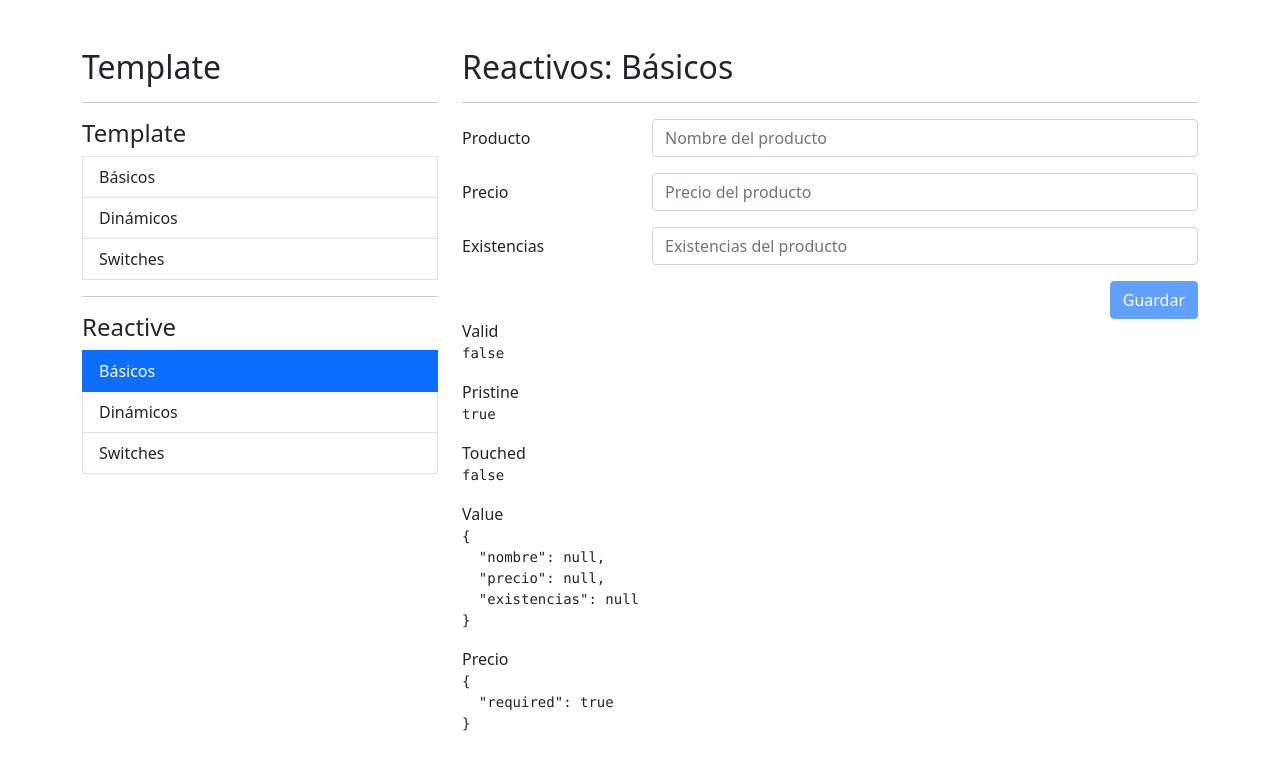
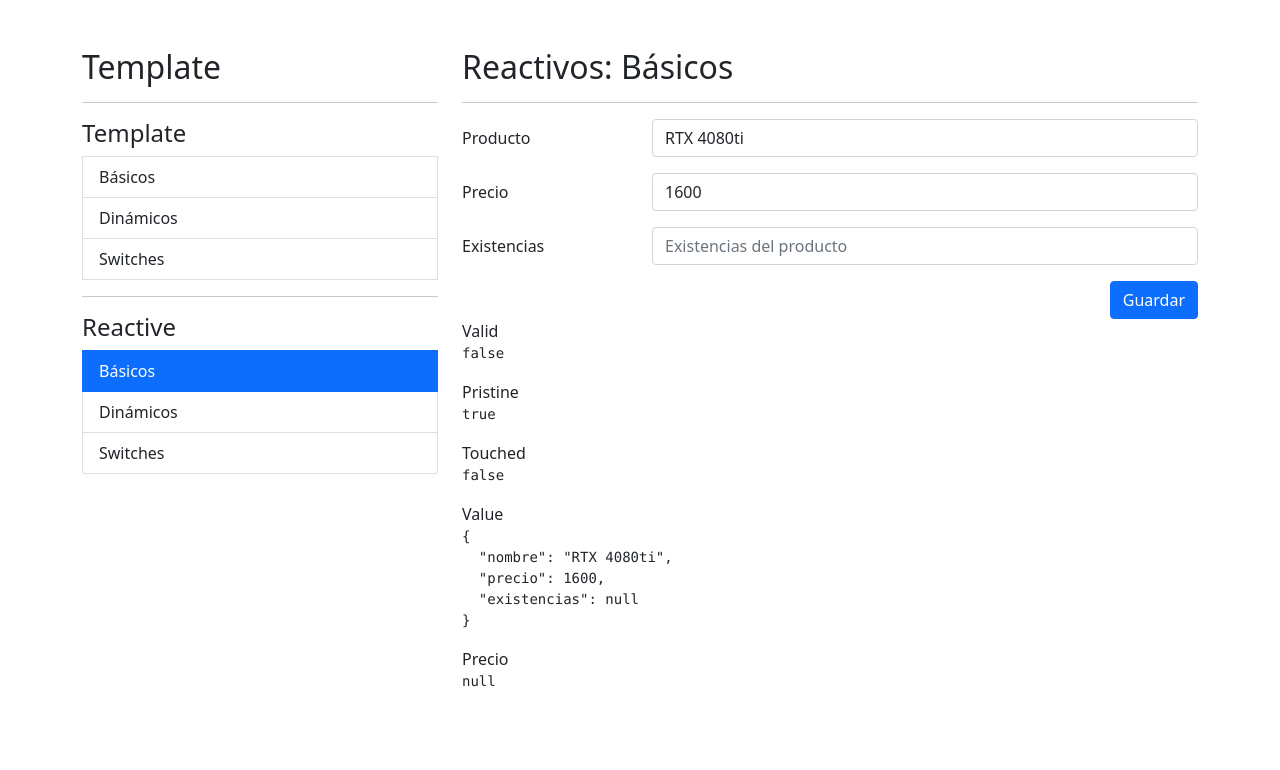
Before and after one commit to Dcterrance88/FormulariosApp-Angular, an Angular app: page /reactive/basicos in a window 1280 px wide. Shown: the top 770 px of the page. Built offline with nearby package versions, Linux system fonts and the light colour scheme.

Commit message:
Añadiendo submit del formulario
se añadio una funcion en el boton guardar para que evalue si hay errores
o no en el formulario

```diff
--- a/src/app/reactive/basicos/basicos.component.html
+++ b/src/app/reactive/basicos/basicos.component.html
@@ -4,7 +4,9 @@
 <div class="row">
   <div class="col">
 
-    <form autocomplete="off" [formGroup]="miFormulario">
+    <form autocomplete="off"
+          [formGroup]="miFormulario"
+          (ngSubmit)="guardar()">
 
       <!-- Campo de producto -->
       <div class="mb-3 row">
@@ -62,8 +64,7 @@
       <div class="row">
         <div class="col">
           <button type="submit"
-                  class="btn btn-primary float-end"
-                  [disabled]="miFormulario.invalid">
+                  class="btn btn-primary float-end">
             Guardar
           </button>
         </div>
--- a/src/app/reactive/basicos/basicos.component.ts
+++ b/src/app/reactive/basicos/basicos.component.ts
@@ -1,4 +1,4 @@
-import { Component } from '@angular/core';
+import { Component, OnInit } from '@angular/core';
 import { FormGroup, FormBuilder, Validators } from '@angular/forms';
 
 @Component({
@@ -7,7 +7,7 @@ import { FormGroup, FormBuilder, Validators } from '@angular/forms';
   styles: [
   ]
 })
-export class BasicosComponent {
+export class BasicosComponent implements OnInit {
 
   // public miFormulario: FormGroup = new FormGroup({
   //   'nombre'     : new FormControl('RTX 4080Ti'),
@@ -23,9 +23,25 @@ export class BasicosComponent {
 
   constructor( private _fb : FormBuilder) { }
 
+  ngOnInit(){
+    this.miFormulario.reset({
+      nombre     : 'RTX 4080ti',
+      precio     :  1600,
+    })
+  }
+
   public campoEsValido( campo : string) {
     return this.miFormulario.controls[campo].errors
             && this.miFormulario.controls[campo].touched
   }
 
+  public guardar() {
+    if( this.miFormulario.invalid ){
+      this.miFormulario.markAllAsTouched();
+      return;
+    }
+    console.log(this.miFormulario.value)
+    this.miFormulario.reset();
+  }
+
 }
```
